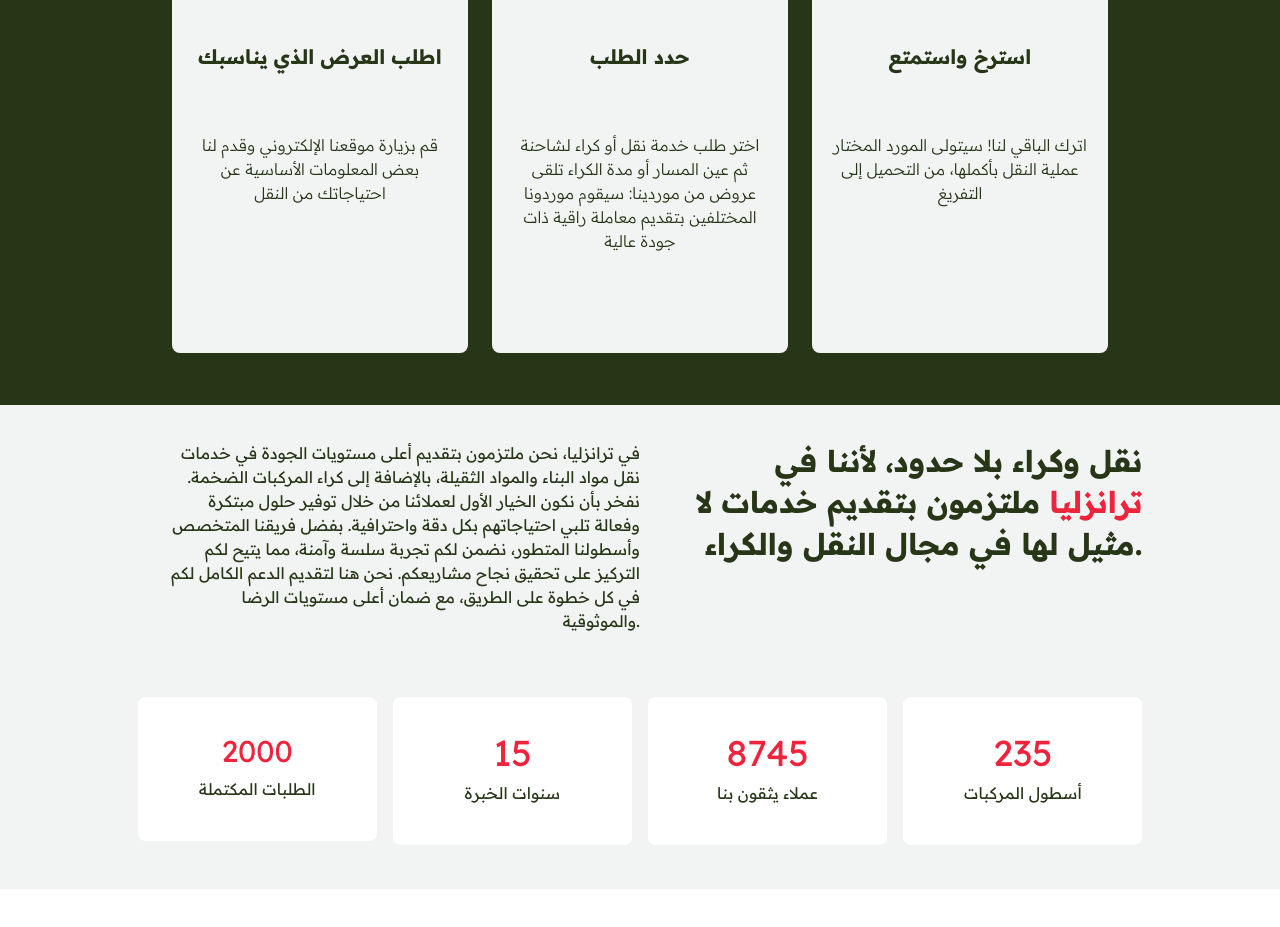
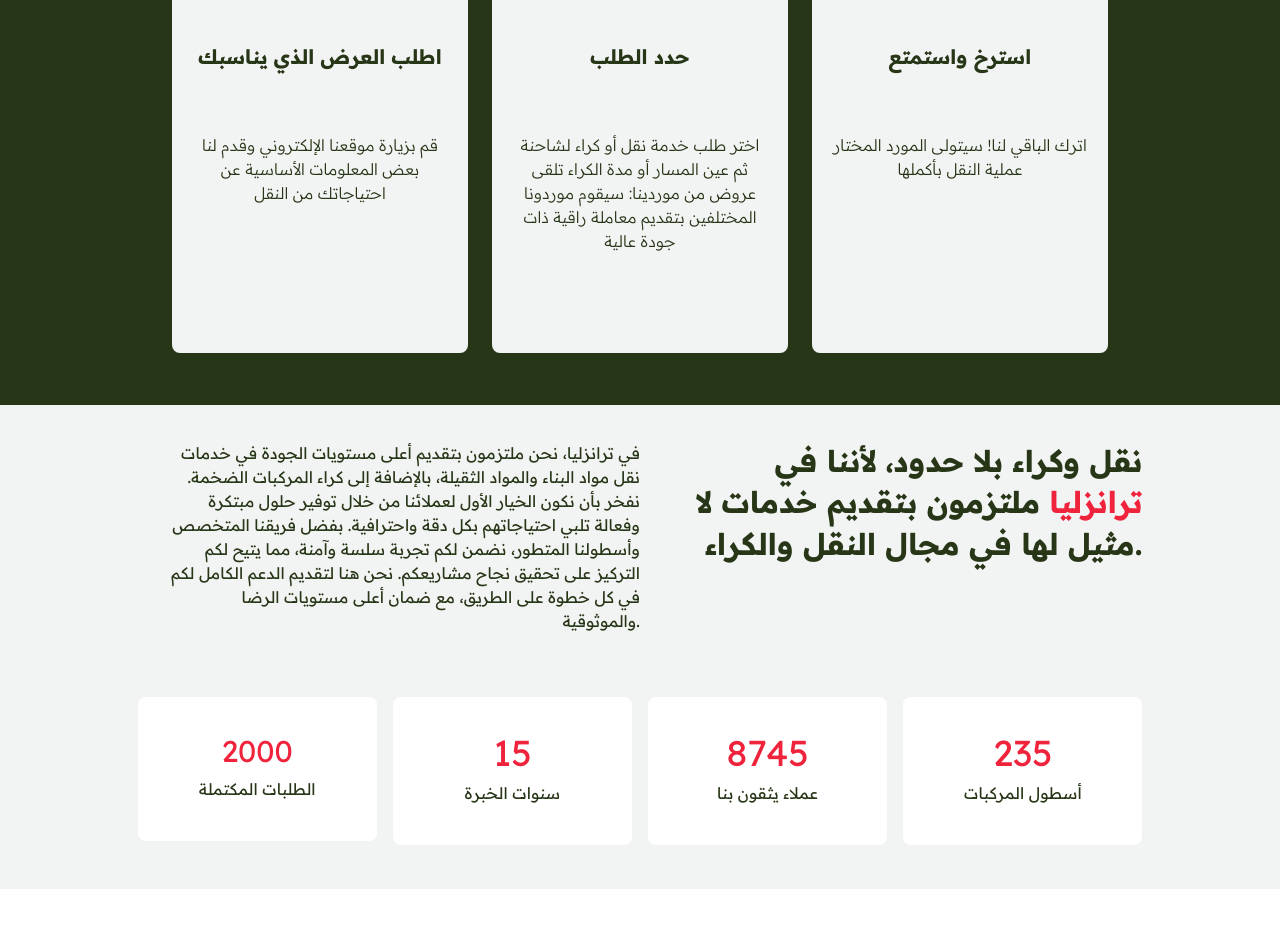
Before and after one commit to mohammedaouamri5/Transliya, a React (Vite) app in the folder front/: page / in a window 1280 px wide. Shown: the part 1060-1987 px from the top of the page. Built offline with nearby package versions, Linux system fonts and the light colour scheme.

Commit message:
chengement

```diff
--- a/front/src/components/Home.jsx
+++ b/front/src/components/Home.jsx
@@ -101,7 +101,7 @@
                   في استخدام خدمات النقل والكراء الخاصة بنا بسهولة ويسر. نحن هنا
                   لجعل عملية النقل والكراء أكثر سلاسة وكفاءة، مما يوفر عليك
                   الوقت والجهد. تواصل معنا الآن لتجربة الخدمة الأفضل في هذا
-                  المجال.
+                  المجال
                 </p>
                 <br />
 
@@ -179,8 +179,8 @@
                     استرخ واستمتع
                   </h1>
                   <p className=" mb-4 font-light h-[50%]">
-                    اترك الباقي لنا! سيتولى المورد المختار عملية النقل بأكملها،
-                    من التحميل إلى التفريغ
+                    اترك الباقي لنا! سيتولى المورد المختار عملية النقل بأكملها
+
                   </p>
                 </div>
               </div>
@@ -194,7 +194,7 @@
           <h1 className="text-3xl lg:hidden  w-full leading-snug px-2 font-bold">
             نقل وكراء بلا حدود، لأننا في
             <span className="text-accent"> ترانزليا </span>
-            ملتزمون بتقديم خدمات لا مثيل لها في مجال النقل والكراء.
+            ملتزمون بتقديم خدمات لا مثيل لها في مجال النقل والكراء
           </h1>
 
           <br />
```
